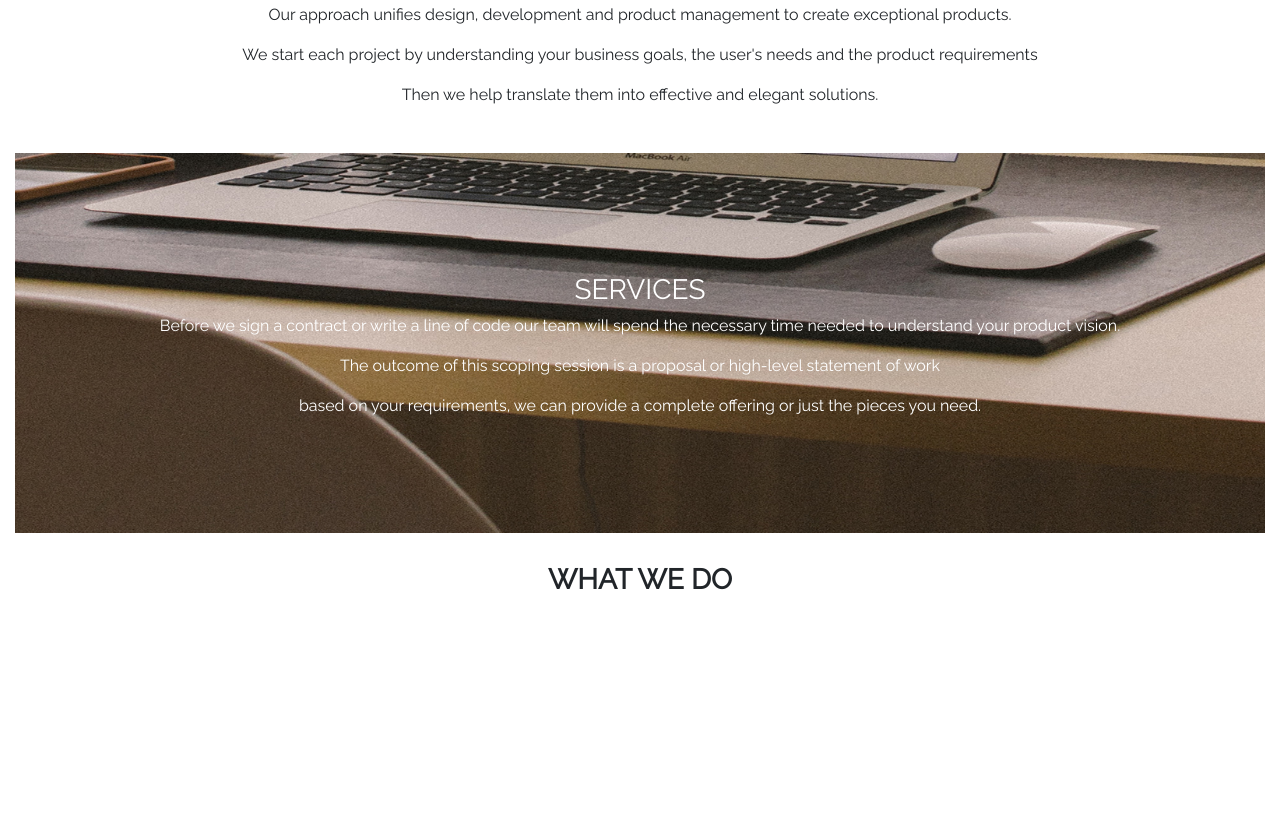
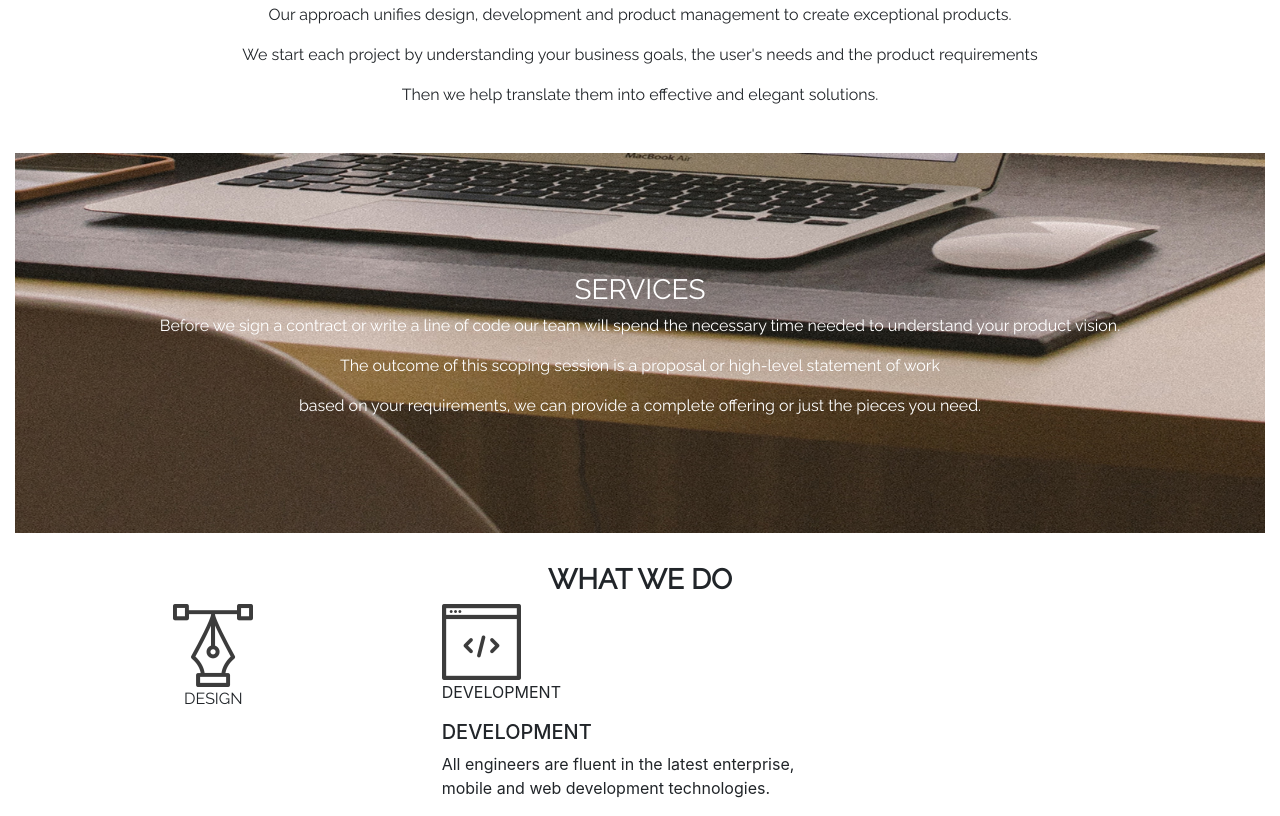
Before and after one commit to IanMK-1/delani-studio, a plain HTML site: page index.html in a window 1280 px wide. Shown: the part 939-1755 px from the top of the page. Before the commit the page ends 1543 px from the top, so only its background shows below. Drawn offline with Linux system fonts and the light colour scheme.

Commit message:
Add the design icon for what we do section

```diff
--- a/css/styles.css
+++ b/css/styles.css
@@ -54,3 +54,16 @@
 .whatwedo h3 {
     font-weight: bold;
 }
+.serv1 {
+    text-align: center;
+    font-family: 'Raleway', sans-serif;
+}
+.design {
+    display: none;
+}
+.design h5 {
+    font-weight: bold;
+}
+.designimg img{
+    margin: auto;
+}
--- a/index.html
+++ b/index.html
@@ -59,6 +59,38 @@
                     </div>
                 </div>
             </div>
+            <div class="row">
+                <div class="col-md-4">
+                    <div class="serv1">
+                        <div class="designimg">
+                            <img src="images/services_icons/design_icon.png">
+                            <P>DESIGN</P>
+                        </div>
+                        <div class="design">
+                            <h5>DESIGN</h5>
+                            <P>Our design practice offers a full range of services
+                                including brand strategy, interaction and visual design and user experience testing.
+                            </P>
+                            <p>Throughout your project, our designers create and implement visual design and workflows,
+                                solicit user feedback and work with you to make sure what gets built is what is needed.
+                            </p>
+                        </div>
+                    </div>
+                </div>
+                <div class="col-md-4">
+                        <div class="serv2">
+                            <div class="devpimg">
+                                <img src="images/services_icons/dev_icon.png">
+                                <P>DEVELOPMENT</P>
+                            </div>
+                            <div class="devp">
+                                <h5>DEVELOPMENT</h5>
+                                <P>All engineers are fluent in the latest enterprise, mobile and web development technologies.</P>
+                                <p></p>
+                            </div>
+                        </div>
+                    </div>
+            </div>
         </div>
     </body>
 </html>
--- a/js/scripts.js
+++ b/js/scripts.js
@@ -0,0 +1,6 @@
+$(document).ready(function(){
+    $(".serv1").click(function(){
+        $(".designimg").toggle();
+        $(".design").toggle();
+    });
+});
```
